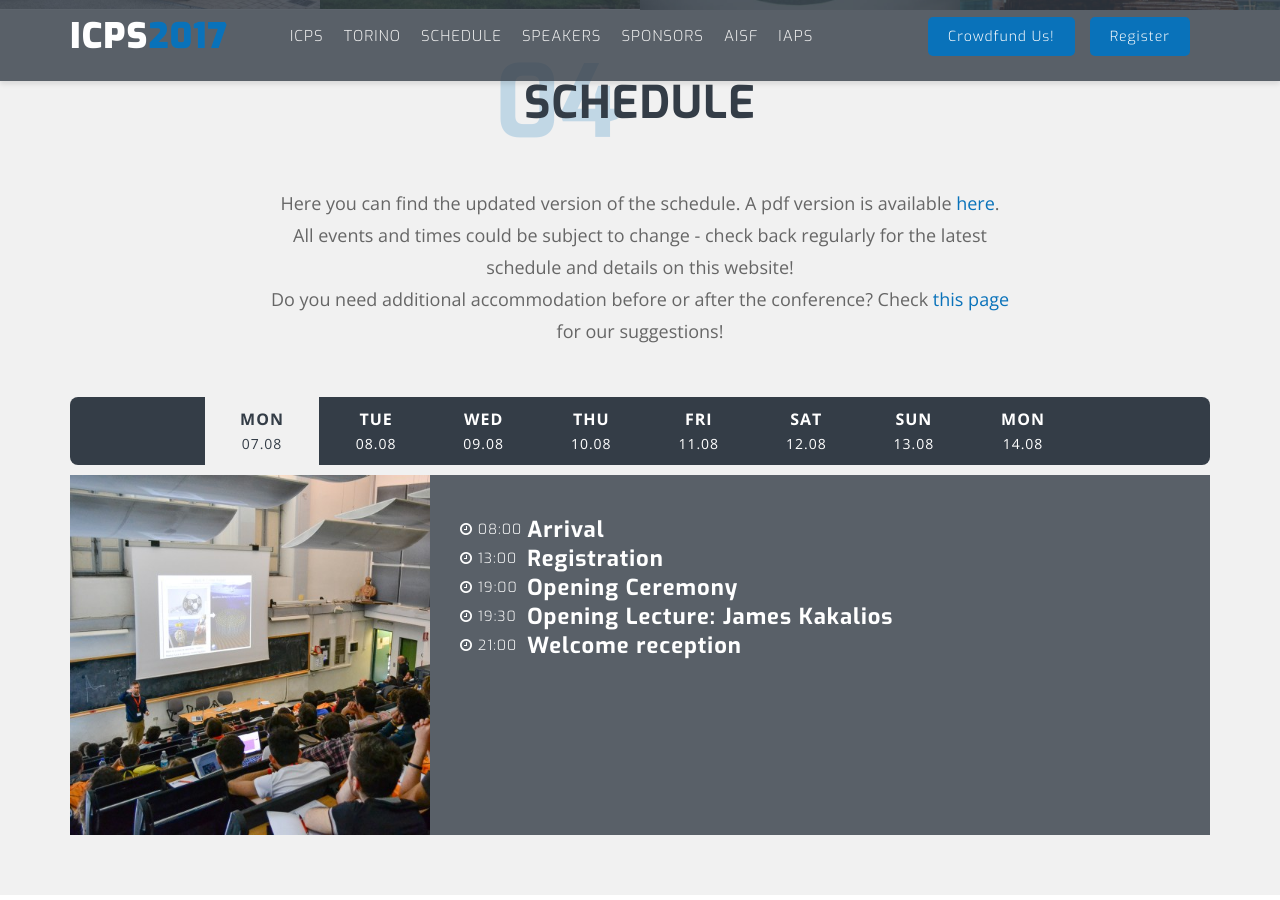
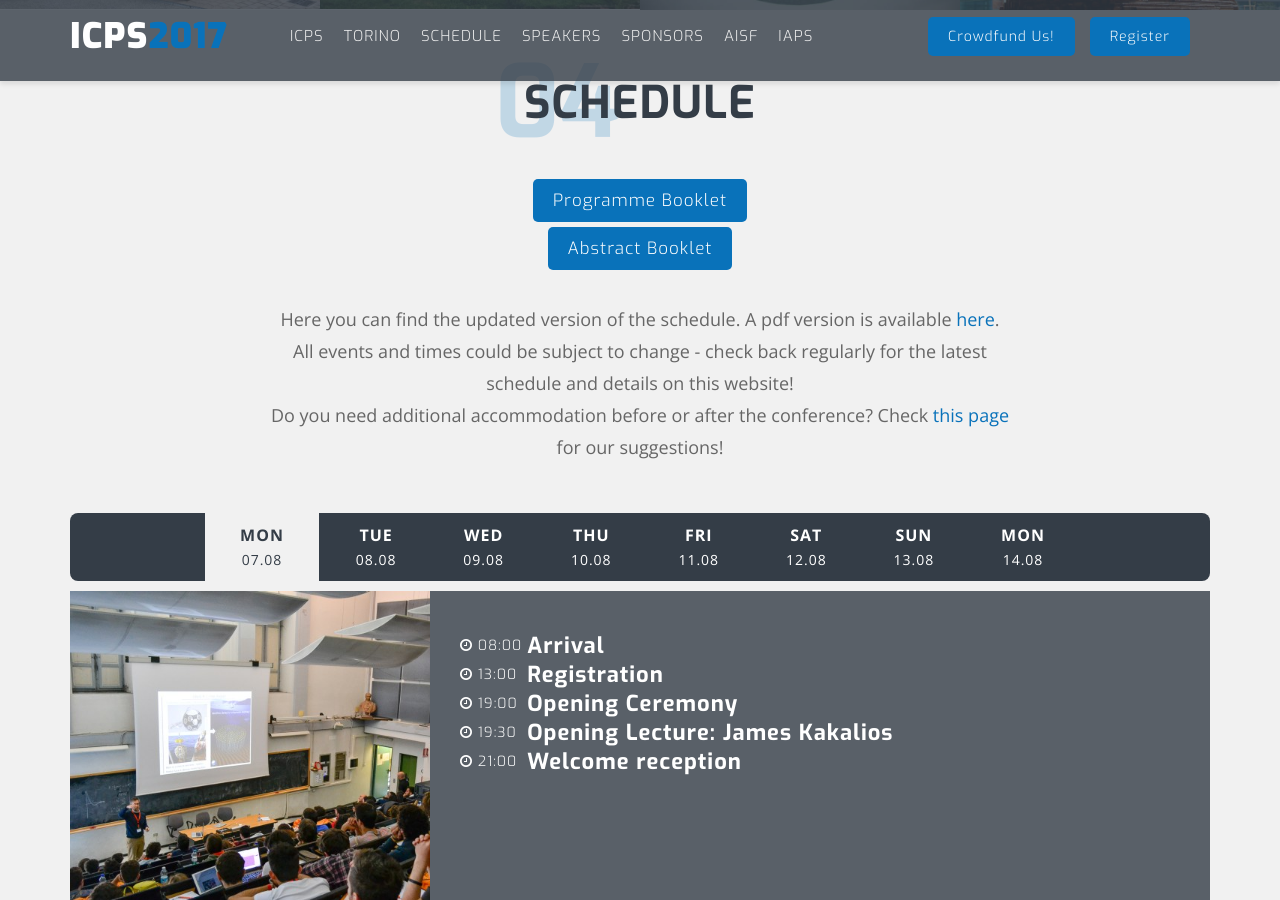
Before and after one commit to ICPS2017/ICPS2017.github.io, a Jekyll site: the page built from index.html, in a window 1280 px wide and 900 px high, scrolled down 3914 px. Built offline with Jekyll 4.4.1, drawn with Linux system fonts in a browser that asks for light colours; nearby versions of some CDN libraries.

Commit message:
add programme and abstract booklet

```diff
--- a/_includes/4_schedule.html
+++ b/_includes/4_schedule.html
@@ -14,6 +14,11 @@
                 </span>
                 <span class="title">Schedule</span>
               </h2>
+	      <div class="row wow fadeInUp">
+		<div class="mybutton" style="margin-top:0rem;margin-bottom:2rem"><a href="https://www.ai-sf.it/dbicps/documents/ProgrammeBooklet.pdf">Programme Booklet</a></div>
+		<div class="mybutton" style="margin-top:2rem;margin-bottom:4rem"><a href="https://www.ai-sf.it/dbicps/documents/AbstractBooklet.pdf">Abstract Booklet</a></div>
+	      </div>
+
               <p class="heading-text-p wow fadeInUp" data-wow-delay=".2s">
 		Here you can find the updated version of the schedule. A pdf version is available <a href="/files/ICPS2017_timetable.pdf">here</a>. All events and times could be subject to change - check back regularly for the latest schedule and details on this website!</p><p>Do you need additional accommodation before or after the conference? Check <a href="./additional-accommodation">this page</a> for our suggestions!<p>
             </div>
```
